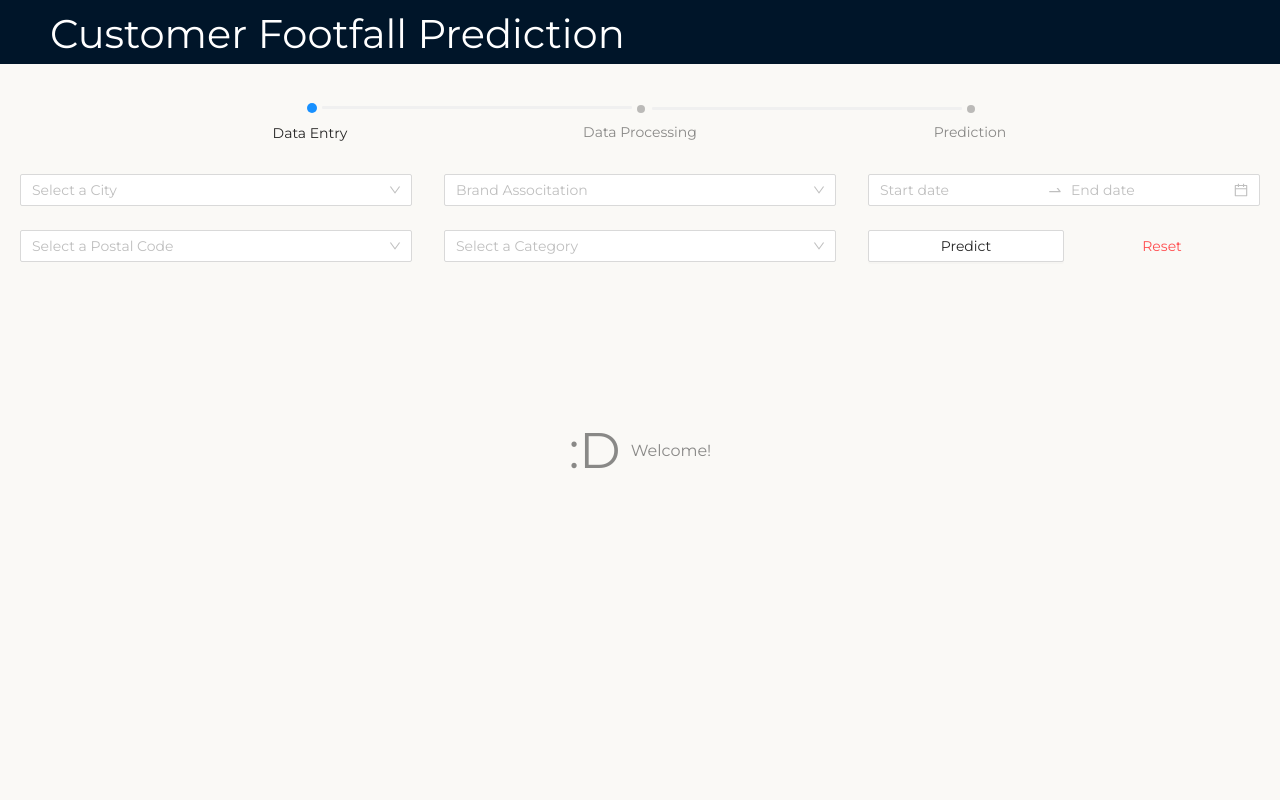
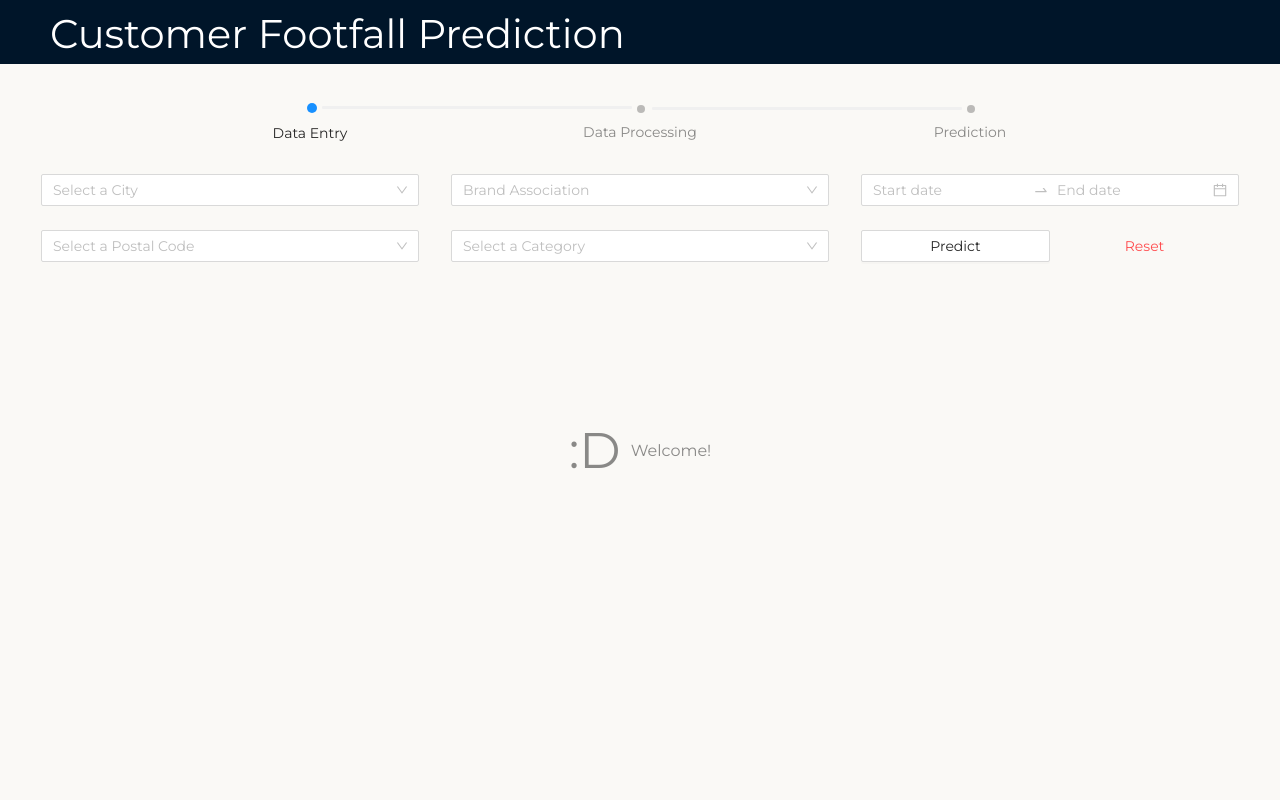
Before and after one commit to ayushraghuwanshi7500/ml-miniproject-sem6, a React (Create React App) app: page / in a window 1280 px wide. Shown: the top 800 px of the page. Built offline with nearby package versions, Linux system fonts and the light colour scheme; the HTML template or start-up script is replaced by a standard one.

Commit message:
spelling fixed

```diff
--- a/src/components/PredictionForm.jsx
+++ b/src/components/PredictionForm.jsx
@@ -170,7 +170,7 @@ const PredictionForm = ({
           >
             <Select
               style={{ width: "100%" }}
-              placeholder="Brand Associtation"
+              placeholder="Brand Association"
               name="brand_association"
               disabled={isDisabled}
             >
```
